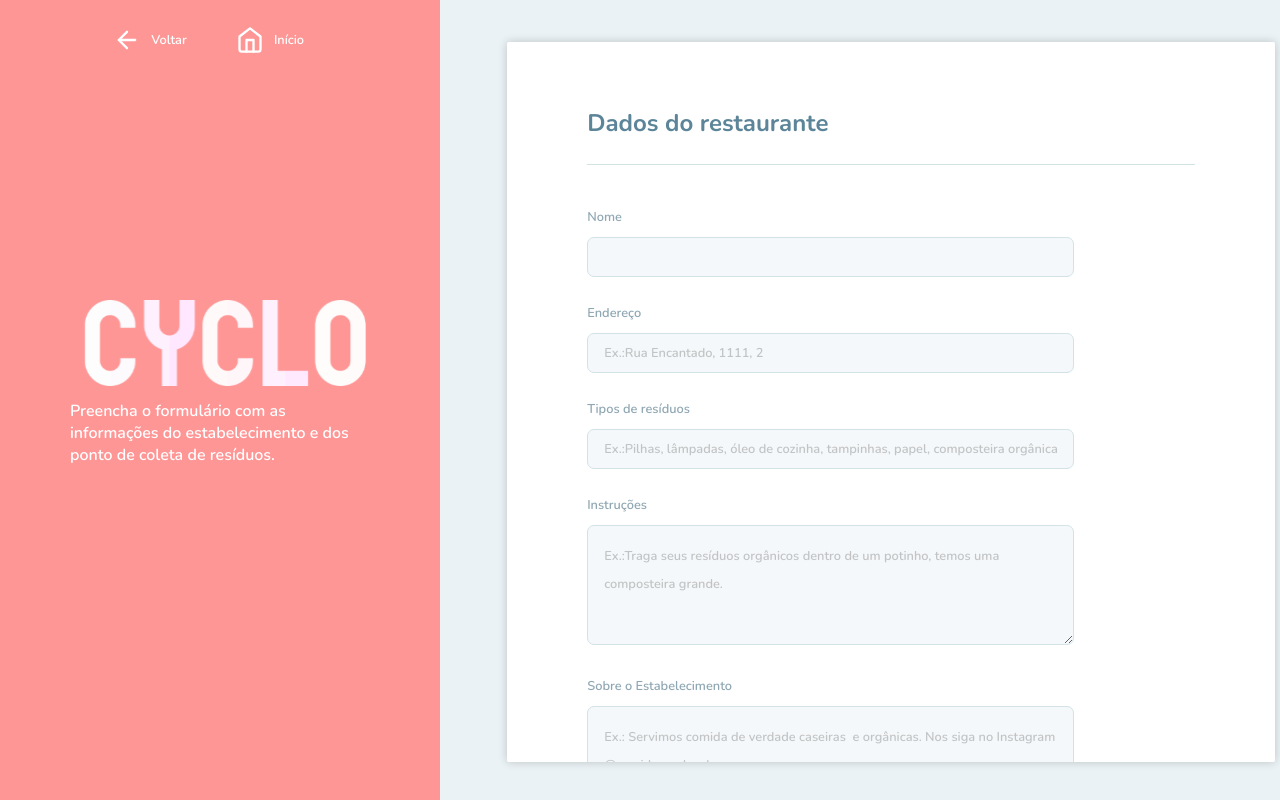
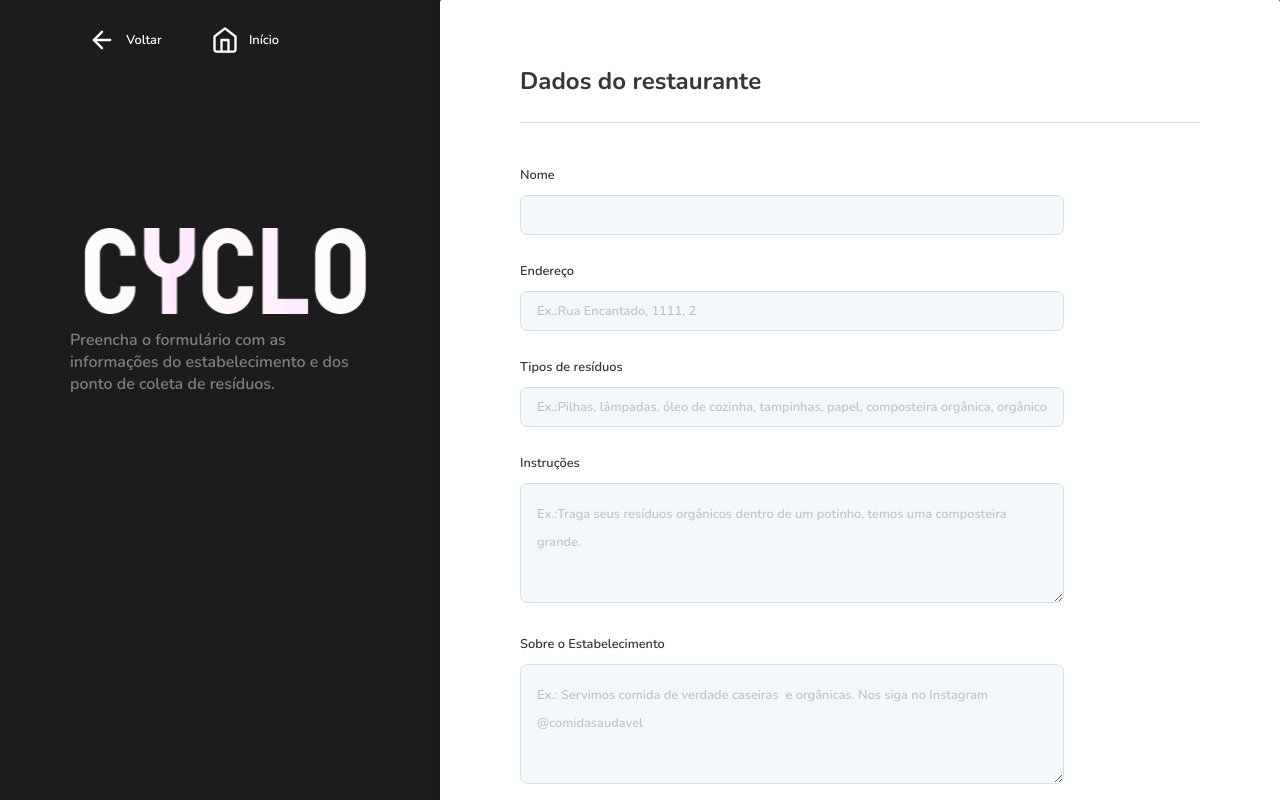
Before and after one commit to TatianaFischer/igti-final-degree-project, a React (Create React App) app in the folder pa-front/: page /restaurante/cadastro in a window 1280 px wide. Shown: the top 800 px of the page. Built offline with nearby package versions, Linux system fonts and the light colour scheme; no server answers.

Commit message:
[style] Color style + map zoom

```diff
--- a/pa-front/src/pages/PointsMap.tsx
+++ b/pa-front/src/pages/PointsMap.tsx
@@ -30,8 +30,8 @@ const containerStyle = {
 };
 
 const center = {
-  lat: -30.1087957,
-  lng: -51.3172272,
+  lat: -30.0628595,
+  lng: -51.1179392,
 };
 
 const googleMapsAPIKey = process.env.REACT_APP_GOOGLE_MAPS_API_KEY;
@@ -82,7 +82,7 @@ function PointsMap() {
       </aside>
 
       <LoadScript googleMapsApiKey={`${googleMapsAPIKey}`}>
-        <GoogleMap mapContainerStyle={containerStyle} center={center} zoom={11}>
+        <GoogleMap mapContainerStyle={containerStyle} center={center} zoom={12}>
           <></>
           {points.map(item => {
             return (
--- a/pa-front/src/styles/global.scss
+++ b/pa-front/src/styles/global.scss
@@ -2,6 +2,22 @@
   margin: 0;
   padding: 0;
   box-sizing: border-box;
+
+  ::-webkit-scrollbar-track {
+    background-color: rgba(0, 0, 0, 0.1);
+    border-radius: 2px;
+    margin: 5px;
+  }
+  ::-webkit-scrollbar {
+    width: 15px;
+    background: rgba(255, 255, 255, 0.9);
+    border-radius: 2px;
+  }
+  ::-webkit-scrollbar-thumb {
+    background: rgba(0, 0, 0, 0.1);
+    border-radius: 2px;
+    margin: 5px;
+  }
 }
 
 @media (max-width: 1080px) {
@@ -17,24 +33,45 @@
 }
 
 body {
-  color: #FFFFFF;
+  color: #ffffff;
   background-color: #ebf2f5;
 }
 
-body, input, button, select, textarea {
+body,
+input,
+button,
+select,
+textarea {
   font: 600 0.8rem Nunito, sans-serif;
 }
 
 button {
   cursor: pointer;
   transition: filter 10s;
-    &:hover {
-    filter: brightness(0.9)
+  &:hover {
+    filter: brightness(0.9);
   }
-
 }
 
 a {
   color: inherit;
   text-decoration: none;
 }
+
+h1 {
+  font-size: 2rem;
+}
+
+h2 {
+  font-size: 1.7rem;
+}
+
+h3 {
+  font-size: 1.4rem;
+}
+
+p {
+  font-size: 1rem;
+  color: gray;
+  margin: 15px 0 44px 0;
+}
--- a/pa-front/src/styles/pages/landing.scss
+++ b/pa-front/src/styles/pages/landing.scss
@@ -7,8 +7,7 @@
 
 #page-landing-main {
   height: 100vh;
-  // background: #15C3D6;
-  background: #15D6A8;
+  background: #1c1c1c;
 
   display: grid;
   align-items: center;
@@ -25,24 +24,21 @@
     font-size: 1rem;
     margin: auto;
 
-  button  {
+    button {
       width: 15rem;
       align-items: center;
-    background-color: #96FEFF;
+      background-color: #96feff;
       color: black;
       font-size: 1.2rem;
       margin-bottom: 0.5rem;
-    border: 1px solid #96FEFF;
-
+      border: 1px solid #96feff;
     }
   }
 }
 
 #page-landing-logo {
   height: 100vh;
-  // background: #FF669D;
-  background: #FF9696;
-
+  background: #363636;
 
   position: relative;
 
@@ -55,7 +51,6 @@
       font-size: 3rem;
       font-weight: 800;
     }
-
   }
 
   #landing-page-img {
--- a/pa-front/src/styles/pages/pointDetails.scss
+++ b/pa-front/src/styles/pages/pointDetails.scss
@@ -1,13 +1,14 @@
 #page-point-details {
   width: 100vw;
-  height: 100vh;
+
   display: flex;
-  overflow-y: hidden;
+
+  color: #363636;
 }
 
 .menuAside {
-  width: 350px;
-  background: #ff9696;
+  width: 300px;
+  color: #ffffff;
   display: flex;
   justify-content: center;
   align-items: center;
@@ -23,7 +24,7 @@
   .icon-menu {
     width: 120px;
     height: 60px;
-    background: #ff9696;
+
     border-radius: 7px;
 
     display: flex;
@@ -42,28 +43,23 @@
 }
 .logoDescriptionAside {
   width: 440px;
-  background: #ff9696;
   padding: 80px;
+  color: #ffffff;
 
   display: flex;
   flex-direction: column;
-  justify-content: space-around;
   align-items: center;
 
   header {
     display: grid;
     grid-template-rows: 1fr 1fr;
     height: 200px;
+    margin-top: 100px;
     img {
       width: 300px;
     }
 
-    p {
-      font-size: 1rem;
-    }
-
     h3 {
-      font-size: 1.2rem;
       font-weight: 700;
     }
   }
@@ -77,33 +73,12 @@
 }
 main {
   flex: 1;
-  ::-webkit-scrollbar-track {
-    background-color: rgba(0, 0, 0, 0.1);
-    border-radius: 2px;
-    margin: 5px;
-  }
-  ::-webkit-scrollbar {
-    width: 15px;
-    background: rgba(255, 255, 255, 0.9);
-    border-radius: 2px;
-  }
-  ::-webkit-scrollbar-thumb {
-    background: rgba(0, 0, 0, 0.1);
-    border-radius: 2px;
-    margin: 5px;
-  }
 }
 
 .point-details {
-  width: 60vw;
-  max-height: 90vh;
   background: #ffffff;
-  padding: 64px 80px;
-  margin: 5% 8%;
+  position: initial;
 
-  position: initial;
-  overflow-y: scroll;
-  box-shadow: 0px 0px 10px 0px rgba(0, 0, 0, 0.2);
   border-radius: 2px;
 }
 
@@ -126,7 +101,7 @@ main {
   height: 88px;
   background: none;
   cursor: pointer;
-  border-radius: 20px;
+  border-radius: 5px;
   overflow: hidden;
   outline: none;
 
@@ -141,6 +116,9 @@ main {
   width: 100%;
   height: 88px;
   object-fit: cover;
+  &:hover {
+    filter: brightness(0.9);
+  }
 }
 
 .point-details .point-details-content {
@@ -148,16 +126,12 @@ main {
 }
 
 .point-details .point-details-content h1 {
-  color: #4d6f80;
-  font-size: 54px;
   line-height: 54px;
   margin-bottom: 8px;
 }
 
 .point-details .point-details-content p {
   line-height: 28px;
-  color: #5c8599;
-  margin-top: 24px;
 }
 
 .point-details .point-details-content .map-container {
@@ -192,9 +166,7 @@ main {
 }
 
 .point-details .point-details-content h2 {
-  font-size: 36px;
   line-height: 46px;
-  color: #4d6f80;
 }
 
 .point-details .point-details-content .open-details {
@@ -219,7 +191,7 @@ main {
 .point-details .point-details-content .open-details div.hour {
   background: linear-gradient(149.97deg, #e6f7fb 8.13%, #ffffff 92.67%);
   border: 1px solid #b3dae2;
-  color: #5c8599;
+  color: #363636;
 }
 
 .point-details .point-details-content .open-details div.open-on-weekends {
@@ -235,9 +207,10 @@ main {
   height: 64px;
   border: 0;
   cursor: pointer;
-  background: #3cdc8c;
+  background: #96feff;
+  color: black;
   border-radius: 20px;
-  color: #ffffff;
+
   font-weight: 800;
 
   display: flex;
@@ -252,10 +225,10 @@ main {
 }
 
 .point-details .point-details-content button.contact-button:hover {
-  background: #36cf82;
+  background: #96feff;
+  color: black;
 }
 
 .point-details .point-details-content .address {
   margin-top: 24px;
-  color: #4d6f80;
 }
--- a/pa-front/src/styles/pages/pointsMap.scss
+++ b/pa-front/src/styles/pages/pointsMap.scss
@@ -7,7 +7,7 @@
 
   .menuAside {
     width: 270px;
-    background: #ff9696;
+
     display: flex;
     justify-content: center;
     align-items: center;
@@ -18,7 +18,7 @@
     .icon-menu {
       width: 120px;
       height: 60px;
-      background: #ff9696;
+
       border-radius: 7px;
 
       display: flex;
@@ -37,7 +37,7 @@
   }
   .logoDescriptionAside {
     width: 440px;
-    background: #ff9696;
+
     padding: 80px;
 
     display: flex;
@@ -49,6 +49,7 @@
       display: grid;
       grid-template-rows: 1fr 1fr;
       height: 200px;
+      margin-top: 100px;
       img {
         width: 300px;
       }
@@ -88,6 +89,10 @@
     }
 
     p {
+      margin: 5px 0;
+      font-size: 0.5rem;
+      color: black;
+      font-weight: bold;
       overflow: hidden;
       text-overflow: ellipsis;
     }
--- a/pa-front/src/styles/pages/register.scss
+++ b/pa-front/src/styles/pages/register.scss
@@ -1,11 +1,13 @@
 #page-register {
   width: 100vw;
-  height: 100vh;
   display: flex;
+  background: #363636;
+  color: #363636;
 }
 .menuAside {
-  width: 350px;
-  background: #ff9696;
+  width: 300px;
+  background: #1c1c1c;
+
   display: flex;
   justify-content: center;
   align-items: center;
@@ -21,7 +23,8 @@
   .icon-menu {
     width: 120px;
     height: 60px;
-    background: #ff9696;
+    background: #1c1c1c;
+
     border-radius: 7px;
 
     display: flex;
@@ -40,28 +43,19 @@
 }
 .logoDescriptionAside {
   width: 440px;
-  background: #ff9696;
+  background: #1c1c1c;
   padding: 80px;
-
-  display: flex;
-  flex-direction: column;
-  justify-content: space-around;
-  align-items: center;
-
   header {
     display: grid;
     grid-template-rows: 1fr 1fr;
     height: 200px;
+    margin-top: 148px;
+
     img {
       width: 300px;
     }
 
-    p {
-      font-size: 1rem;
-    }
-
     h3 {
-      font-size: 1.2rem;
       font-weight: 700;
     }
   }
@@ -75,31 +69,12 @@
 }
 
 main {
-  ::-webkit-scrollbar-track {
-    background-color: rgba(0, 0, 0, 0.1);
-    border-radius: 2px;
-    margin: 5px;
-  }
-  ::-webkit-scrollbar {
-    width: 15px;
-    background: rgba(255, 255, 255, 0.9);
-    border-radius: 2px;
-  }
-  ::-webkit-scrollbar-thumb {
-    background: rgba(0, 0, 0, 0.1);
-    border-radius: 2px;
-    margin: 5px;
-  }
-
   form.register-form {
-    width: 60vw;
-    max-height: 90vh;
     background: #ffffff;
     padding: 64px 80px;
-    margin: 5% 8%;
 
     position: initial;
-    overflow-y: scroll;
+
     box-shadow: 0px 0px 10px 0px rgba(0, 0, 0, 0.2);
     border-radius: 2px;
   }
@@ -117,7 +92,7 @@ main {
 
     font-size: 24px;
     line-height: 34px;
-    color: #5c8599;
+
     font-weight: 700;
     border-bottom: 1px solid #d3e2e5;
     margin-bottom: 40px;
@@ -134,14 +109,14 @@ main {
 
   form.register-form .input-block label {
     display: flex;
-    color: #8fa7b3;
+    color: #363636;
     margin-bottom: 8px;
     line-height: 24px;
   }
 
   form.register-form .input-block label span {
     font-size: 14px;
-    color: #8fa7b3;
+    color: #363636;
     margin-left: 24px;
     line-height: 24px;
   }
@@ -153,7 +128,6 @@ main {
     border: 1px solid #d3e2e5;
     border-radius: 7px;
     outline: none;
-    color: #5c8599;
   }
 
   form.register-form .input-block input {
@@ -189,14 +163,13 @@ main {
     height: 40px;
     background: #f5f8fa;
     border: 1px solid #d3e2e5;
-    color: #5c8599;
+
     cursor: pointer;
   }
 
   form.register-form .input-block .button-select button.active {
     background: #edfff6;
     border: 1px solid #a1e9c5;
-    color: #15d6a8;
   }
 
   form.register-form .input-block .button-select button:first-child {
@@ -210,14 +183,15 @@ main {
 
   form.register-form button.confirm-button {
     margin-top: 64px;
-
     width: 40%;
     height: 64px;
     border: 0;
+
     cursor: pointer;
-    background: #15d6a8;
+
+    background: #96feff;
     border-radius: 7px;
-    color: #ffffff;
+    color: #363636;
     font-weight: 800;
 
     display: flex;
@@ -227,11 +201,7 @@ main {
     transition: background-color 0.2s;
   }
 
-  form.register-form button.confirm-button svg {
-    margin-right: 16px;
-  }
-
   form.register-form button.confirm-button:hover {
-    background: #15d6a8;
+    background: #96feff;
   }
 }
```
Lines whose indentation alone changed are shown as unchanged.
